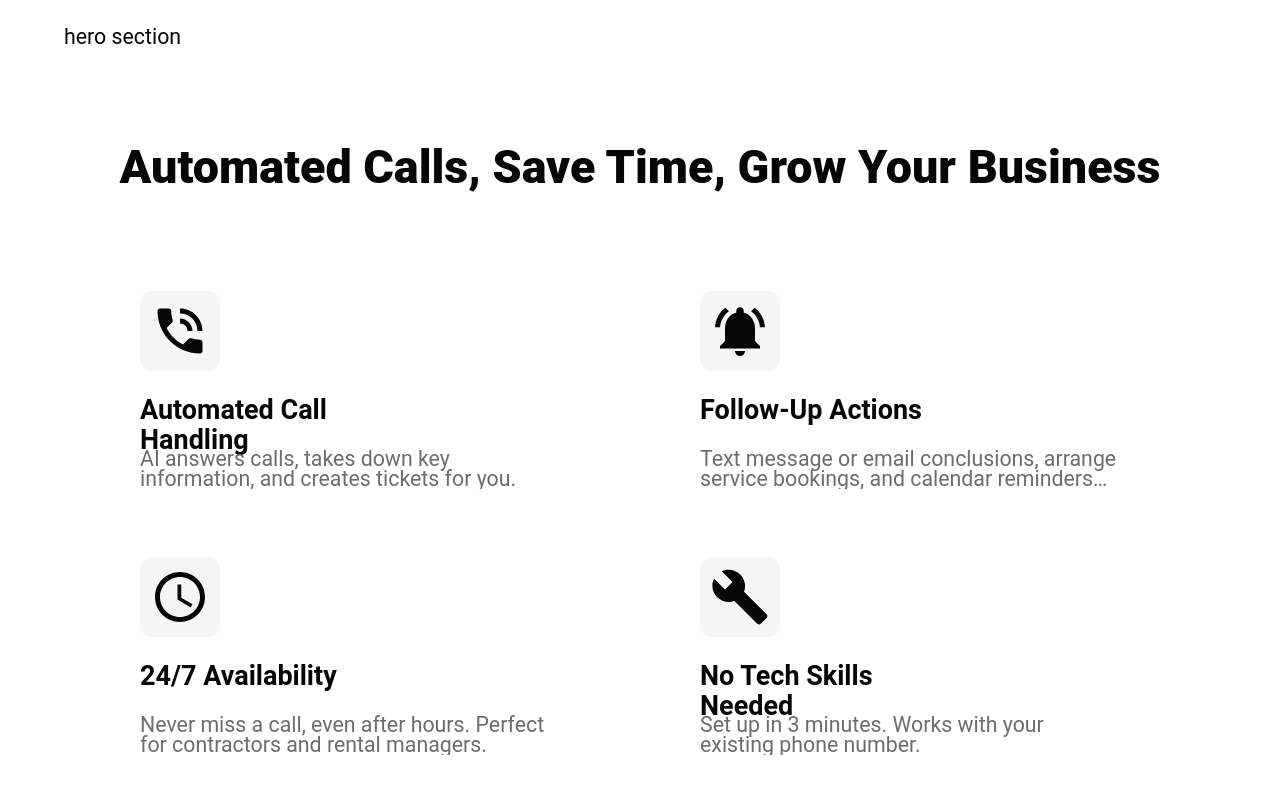
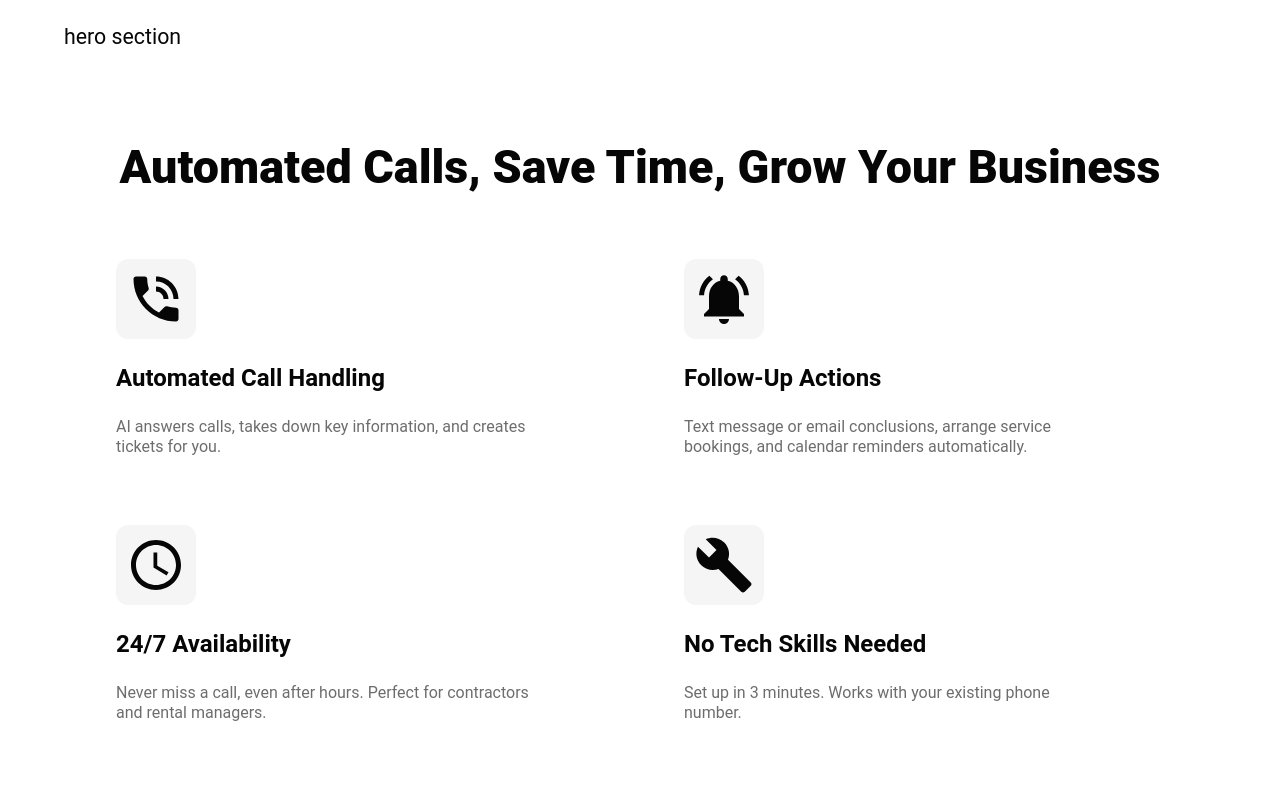
Before and after one commit to Dispatch-AI-com/frontend, a Next.js app: page /landing in a window 1280 px wide. Shown: the top 794 px of the page. Built offline with nearby package versions, Linux system fonts and the light colour scheme.

Commit message:
refactor: used styled component in FeatureSection

```diff
--- a/src/app/landing/components/FeaturesSection.tsx
+++ b/src/app/landing/components/FeaturesSection.tsx
@@ -13,9 +13,86 @@ import PhoneInTalkIcon from '@mui/icons-material/PhoneInTalk';
 import NotificationsActiveIcon from '@mui/icons-material/NotificationsActive';
 import AccessTimeIcon from '@mui/icons-material/AccessTime';
 import BuildIcon from '@mui/icons-material/Build';
-import SectionTitle from '../../../components/ui/SectionTitle';
+import { styled } from '@mui/material/styles';
 
-export default function FeaturesSection() {
+// Styled Components
+const FeaturesWrapper = styled(Box)(({ theme }) => ({
+  paddingTop: theme.spacing(8),
+  paddingBottom: theme.spacing(8),
+  backgroundColor: theme.palette.background.default,
+}));
+
+const StyledContainer = styled(Container)(({ theme }) => ({
+  paddingLeft: theme.spacing(2),
+  paddingRight: theme.spacing(2),
+  [theme.breakpoints.up('sm')]: {
+    paddingLeft: theme.spacing(3),
+    paddingRight: theme.spacing(3),
+  },
+  [theme.breakpoints.up('md')]: {
+    paddingLeft: theme.spacing(4),
+    paddingRight: theme.spacing(4),
+  },
+}));
+
+const SectionTitle = styled(Typography)(({ theme }) => ({
+  display: 'block',
+  whiteSpace: 'nowrap',
+  textAlign: 'center',
+  marginBottom: theme.spacing(8),
+  width: '100%',
+}));
+
+const FeatureCard = styled(Card)(() => ({
+  height: '100%',
+  display: 'flex',
+  flexDirection: 'column',
+  alignItems: 'flex-start',
+  textAlign: 'left',
+  marginLeft: '20px',
+  marginBottom: '20px',
+  padding: 0,
+  paddingLeft: 0,
+  boxShadow: 'none',
+  backgroundColor: 'transparent',
+}));
+
+const FeatureIconContainer = styled(Box)(({ theme }) => ({
+  width: 80,
+  height: 80,
+  display: 'flex',
+  justifyContent: 'center',
+  alignItems: 'center',
+  backgroundColor: theme.palette.grey[100],
+  borderRadius: '12px',
+  marginBottom: theme.spacing(3),
+  alignSelf: 'flex-start',
+  marginLeft: 0,
+}));
+
+const FeatureTitle = styled(Typography)(({ theme }) => ({
+  lineHeight: '30px',
+  height: '30px',
+  maxWidth: '269px',
+  marginBottom: theme.spacing(3),
+  textAlign: 'left',
+  whiteSpace: 'nowrap',
+}));
+
+const FeatureDescription = styled(Typography)(({ theme }) => ({
+  lineHeight: '20px',
+  maxWidth: '420px',
+  height: '40px',
+  overflow: 'hidden',
+  textOverflow: 'ellipsis',
+  display: '-webkit-box',
+  WebkitLineClamp: 2,
+  WebkitBoxOrient: 'vertical',
+  marginTop: theme.spacing(2.5),
+  color: theme.palette.text.secondary,
+}));
+
+export default function FeaturesSection( ) {
   const features = [
     {
       title: "Automated Call Handling",
@@ -40,91 +117,28 @@ export default function FeaturesSection() {
   ];
 
   return (
-    <Box sx={{ py: 8, bgcolor: 'background.default' }}>
-      <Container maxWidth="lg">
-        <SectionTitle mb={12}>
+    <FeaturesWrapper>
+      <StyledContainer maxWidth="lg">
+        <SectionTitle variant='h2'>
           Automated Calls, Save Time, Grow Your Business
         </SectionTitle>
 
-        <Grid container spacing={6} sx={{ pl: { xs: 2, sm: 3, md: 4 } }}>
+        <Grid container spacing={6}>
           {features.map((feature, index) => (
             <Grid item xs={12} sm={6} key={index}>
-              <Card
-                sx={{
-                  height: '100%',
-                  display: 'flex',
-                  flexDirection: 'column',
-                  alignItems: 'flex-start',
-                  textAlign: 'left',
-                  ml:'20px',
-                  mb:'20px',
-                  p: 0,
-                  pl: 0,
-                  boxShadow: 'none',
-                  bgcolor: 'transparent'
-                }}
-              >
-                <Box
-                  sx={{
-                    width: 80,
-                    height: 80,
-                    display: 'flex',
-                    justifyContent: 'center',
-                    alignItems: 'center',
-                    bgcolor: 'grey.100',
-                    borderRadius: '12px',
-                    mb: 3,
-                    alignSelf: 'flex-start',
-                    ml: 0
-                  }}
-                >
+              <FeatureCard>
+                <FeatureIconContainer>
                   {feature.icon}
-                </Box>
-                <CardContent sx={{
-                  padding: 0,
-                  paddingTop: 0,
-                  "&:last-child": { paddingBottom: 0 },
-                  width: '100%'
-                }}>
-                  <Typography
-                    variant="h5"
-                    component="h2"
-                    gutterBottom
-                    sx={{
-                      fontFamily: 'var(--font-roboto)',
-                      fontWeight: 'bold',
-                      fontSize: '24px',
-                      lineHeight:'30px',
-                      height: '30px',
-                      maxWidth: '269px',
-                      mb: 3
-                    }}
-                  >
-                    {feature.title}
-                  </Typography>
-                  <Typography variant="body1" color="text.secondary"
-                    sx={{
-                      fontFamily: 'var(--font-roboto)',
-                      maxWidth: '420px',
-                      height: '40px',
-                      fontSize: '16px',
-                      lineHeight: '20px',
-                      overflow: 'hidden',
-                      textOverflow: 'ellipsis',
-                      display: '-webkit-box',
-                      WebkitLineClamp: 2,
-                      WebkitBoxOrient: 'vertical',
-                      mt: '20px'
-                    }}
-                  >
-                    {feature.description}
-                  </Typography>
+                </FeatureIconContainer>
+                <CardContent sx={{ padding: 0, paddingTop: 0, '&:last-child': { paddingBottom: 0 }, width: '100%' }}>
+                  <FeatureTitle variant='h3'>{feature.title}</FeatureTitle>
+                  <FeatureDescription variant='body2'>{feature.description}</FeatureDescription>
                 </CardContent>
-              </Card>
+              </FeatureCard>
             </Grid>
           ))}
         </Grid>
-      </Container>
-    </Box>
+      </StyledContainer>
+    </FeaturesWrapper>
   );
 }
--- a/src/app/layout.tsx
+++ b/src/app/layout.tsx
@@ -1,5 +1,5 @@
 import type { Metadata } from "next";
-import ThemeRegister from '@/components/providers/ThemeRegister';
+import ThemeProvider from '@/components/providers/ThemeProvider';
 
 export const metadata: Metadata = {
   title: "Dispatch AI",
@@ -14,9 +14,9 @@ export default function RootLayout({
   return (
     <html lang="en">
       <body>
-        <ThemeRegister>
+        <ThemeProvider>
           {children}
-        </ThemeRegister>
+        </ThemeProvider>
       </body>
     </html>
   );
--- a/src/components/providers/ThemeRegister.tsx
+++ /dev/null
@@ -1,35 +0,0 @@
-// src/components/ThemeRegistry.tsx
-
-'use client';
-
-import * as React from 'react';
-import { useServerInsertedHTML } from 'next/navigation';
-import { CacheProvider } from '@emotion/react';
-import createCache from '@emotion/cache';
-import { ThemeProvider, CssBaseline } from '@mui/material';
-import theme from '@/theme';
-
-// 创建 Emotion 缓存
-const emotionCache = createCache({ key: 'css', prepend: true });
-
-export default function ThemeRegistry({ children }: { children: React.ReactNode }) {
-  useServerInsertedHTML(() => {
-    return (
-      <style
-        data-emotion={`${emotionCache.key}`}
-        dangerouslySetInnerHTML={{
-          __html: emotionCache.sheet.tags.map(tag => tag.textContent).join(''),
-        }}
-      />
-    );
-  });
-
-  return (
-    <CacheProvider value={emotionCache}>
-      <ThemeProvider theme={theme}>
-        <CssBaseline />
-        {children}
-      </ThemeProvider>
-    </CacheProvider>
-  );
-}
--- a/src/theme/index.ts
+++ b/src/theme/index.ts
@@ -2,7 +2,7 @@
 import { createTheme, responsiveFontSizes } from '@mui/material/styles';
 
 let theme = createTheme({
-  /* spacing: 8, */
+  spacing: 8,
 
   shape: {
     borderRadius: 12,
```
